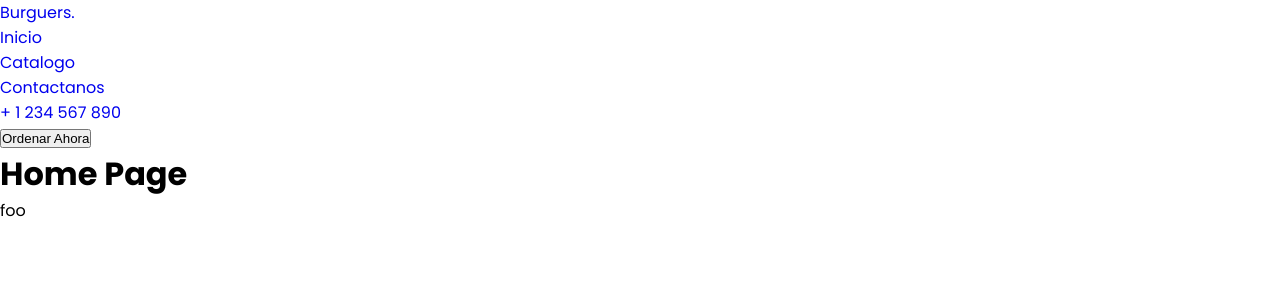
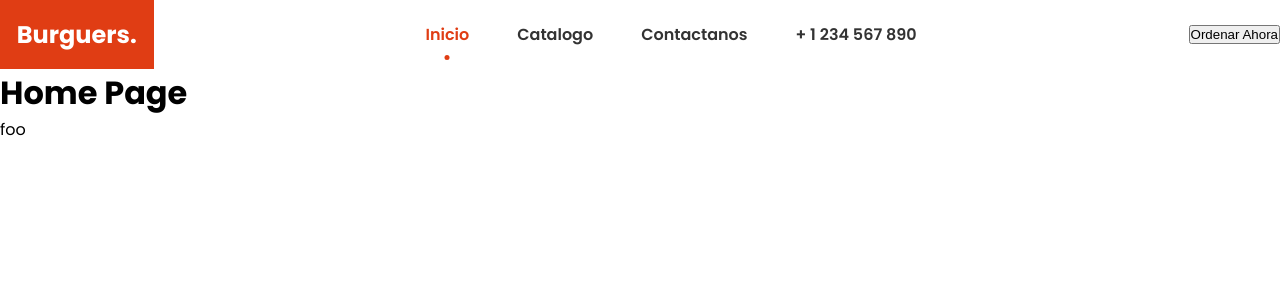
Before and after one commit to francisco-JGC/Gastronomic-Test, a React (Vite) app: page / in a window 1280 px wide. Shown: the top 300 px of the page. Built offline with nearby package versions, Linux system fonts and the light colour scheme.

Commit message:
feat: Update navbar component styles and structure

```diff
--- a/src/components/navbar/index.scss
+++ b/src/components/navbar/index.scss
@@ -0,0 +1,60 @@
+@use '../../sass/index' as *;
+
+.navbar {
+  width: 100%;
+  display: flex;
+  justify-content: space-between;
+  gap: 3rem;
+
+  &-logo {
+    background-color: $secondary-color;
+
+    .navbar-link {
+      font-size: 1.5rem;
+      color: #fff;
+      height: 100%;
+      display: block;
+      padding: 0.7em;
+      font-weight: bold;
+    }
+  }
+
+  &-menu {
+    display: flex;
+    align-items: center;
+    gap: 1rem;
+
+    .navbar-link {
+      color: #333;
+      font-size: 1.2rem;
+      padding: 1em;
+      display: block;
+      height: 100%;
+      font-weight: 600;
+      font-size: 1em;
+    }
+  }
+
+  &-order {
+    display: flex;
+    align-items: center;
+  }
+
+  .navbar-link-active {
+    position: relative;
+    color: $secondary-color;
+
+    &::after {
+      content: '';
+      position: absolute;
+      bottom: 5%;
+      left: 0;
+      width: 5px;
+      height: 5px;
+      background-color: $secondary-color;
+      border-radius: 50%;
+      left: 50%;
+      transform: translateX(-50%);
+    }
+  }
+}
```
